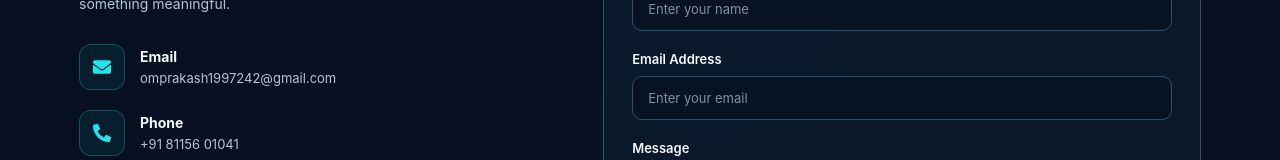
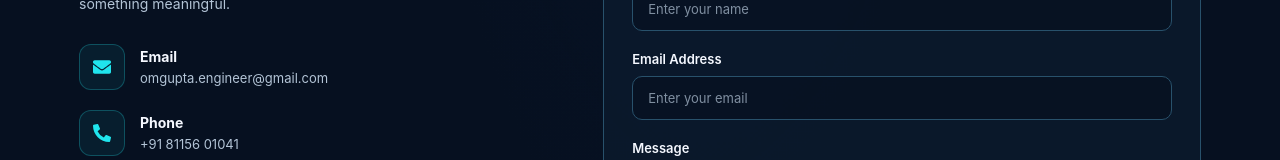
Before and after one commit to omprakashtnv/portfolio, a Next.js app: page /portfolio/ in a window 1280 px wide. Shown: the part 5557-5717 px from the top of the page. Built offline with nearby package versions, Linux system fonts and the light colour scheme.

Commit message:
fix: update contact email and resume.pdf

```diff
--- a/app/page.tsx
+++ b/app/page.tsx
@@ -338,7 +338,7 @@ const professionalSkills = [
 export default function Home() {
   const [theme, setTheme] = useState<"dark" | "light">("dark");
 
-  const CONTACT_EMAIL = "omprakash1997242@gmail.com";
+  const CONTACT_EMAIL = "omgupta.engineer@gmail.com";
 
   const [contactForm, setContactForm] = useState({
     name: "",
```
Also changed, not shown: 1 other file (tests, documents, lock files or other folders).
